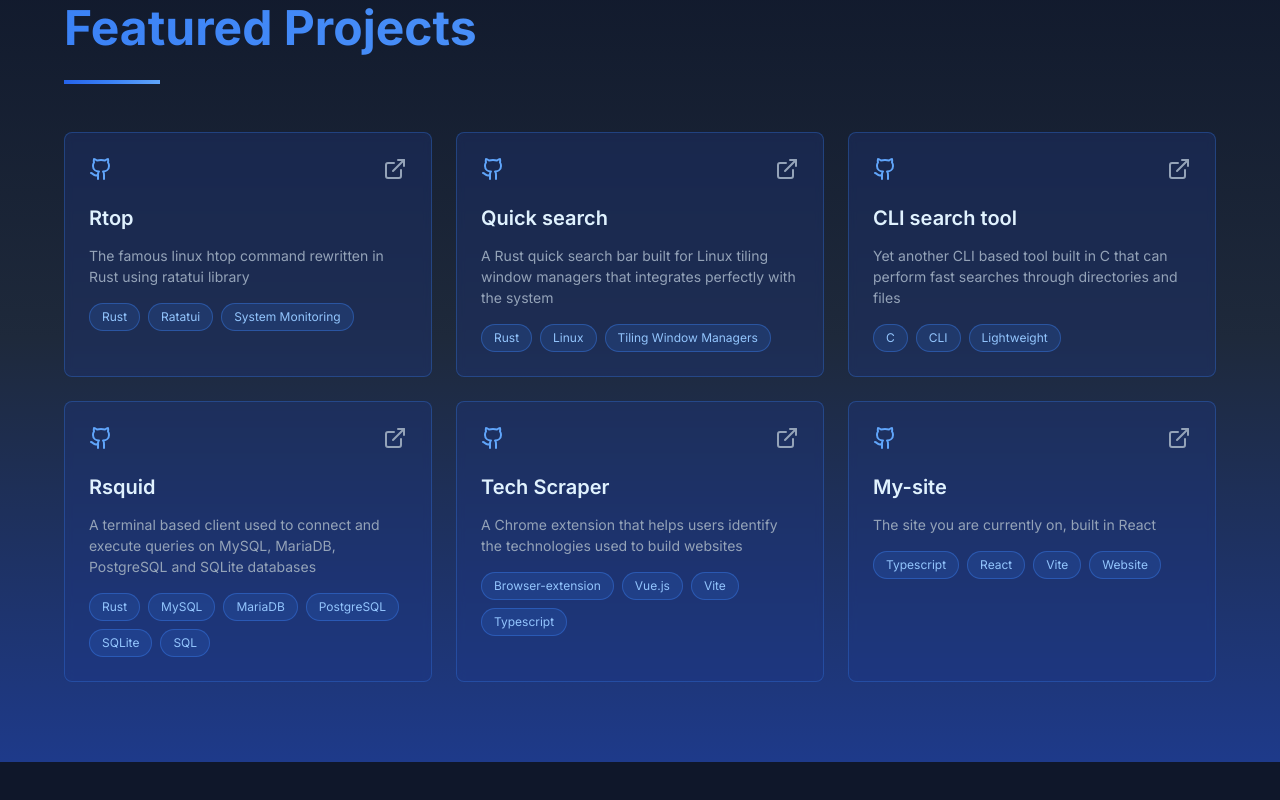
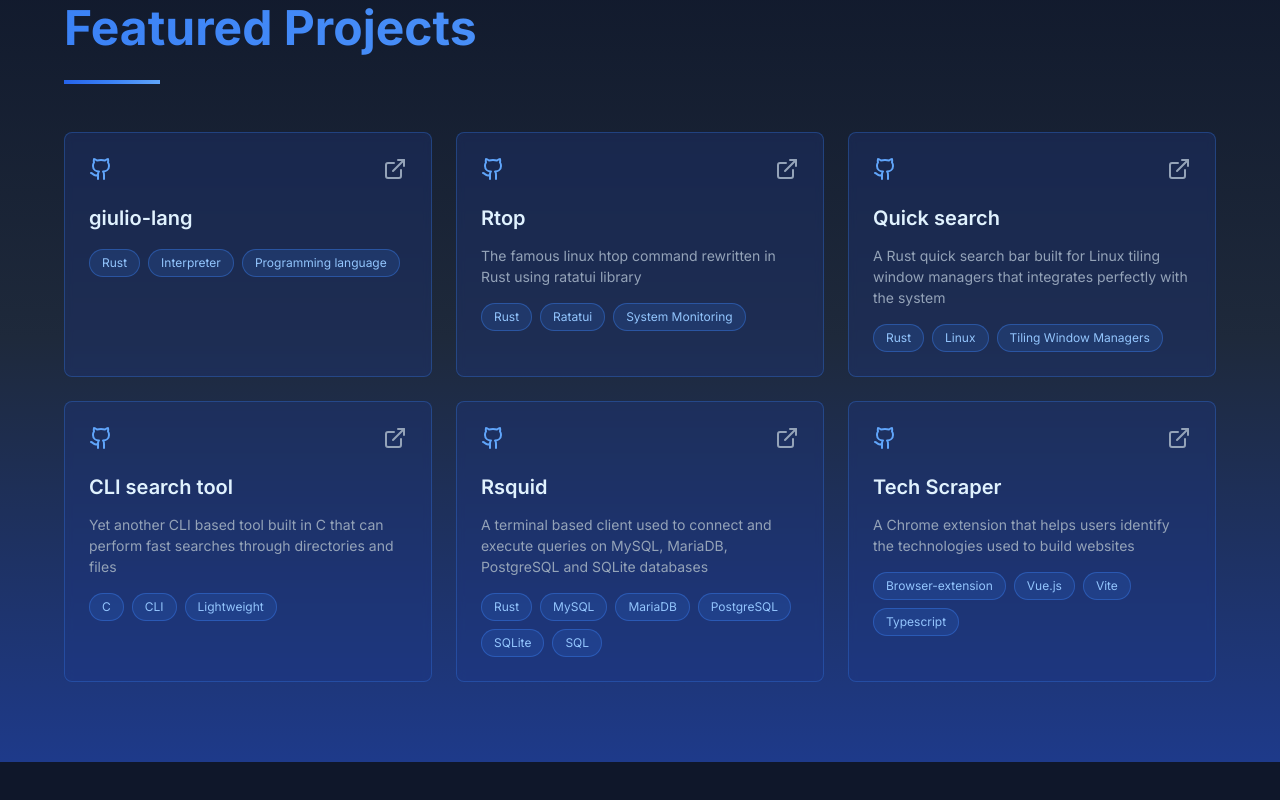
Before and after one commit to Lucop1911/my-site, a React (Vite) app: page / in a window 1280 px wide. Shown: the part 1688-2488 px from the top of the page. Built offline with nearby package versions, Linux system fonts and the light colour scheme.

Commit message:
Changed featured project

```diff
--- a/src/App.tsx
+++ b/src/App.tsx
@@ -174,6 +174,12 @@
 const ProjectsSection: React.FC = () => {
   const projects: Project[] = [
     {
+      name: "giulio-lang",
+      description: "",
+      github: "https://github.com/Lucop1911/giulio-lang",
+      tags: ["Rust", "Interpreter", "Programming language"],
+    },
+    {
       name: "Rtop",
       description: "The famous linux htop command rewritten in Rust using ratatui library",
       github: "https://github.com/Lucop1911/rtop",
@@ -202,12 +208,6 @@
       description: "A Chrome extension that helps users identify the technologies used to build websites",
       github: "https://github.com/Lucop1911/tech-scraper",
       tags: ["Browser-extension", "Vue.js", "Vite", "Typescript"]
-    },
-    {
-      name: "My-site",
-      description: "The site you are currently on, built in React",
-      github: "https://github.com/Lucop1911/my-site",
-      tags: ["Typescript", "React", "Vite", "Website"]
     },
   ];
 
```
